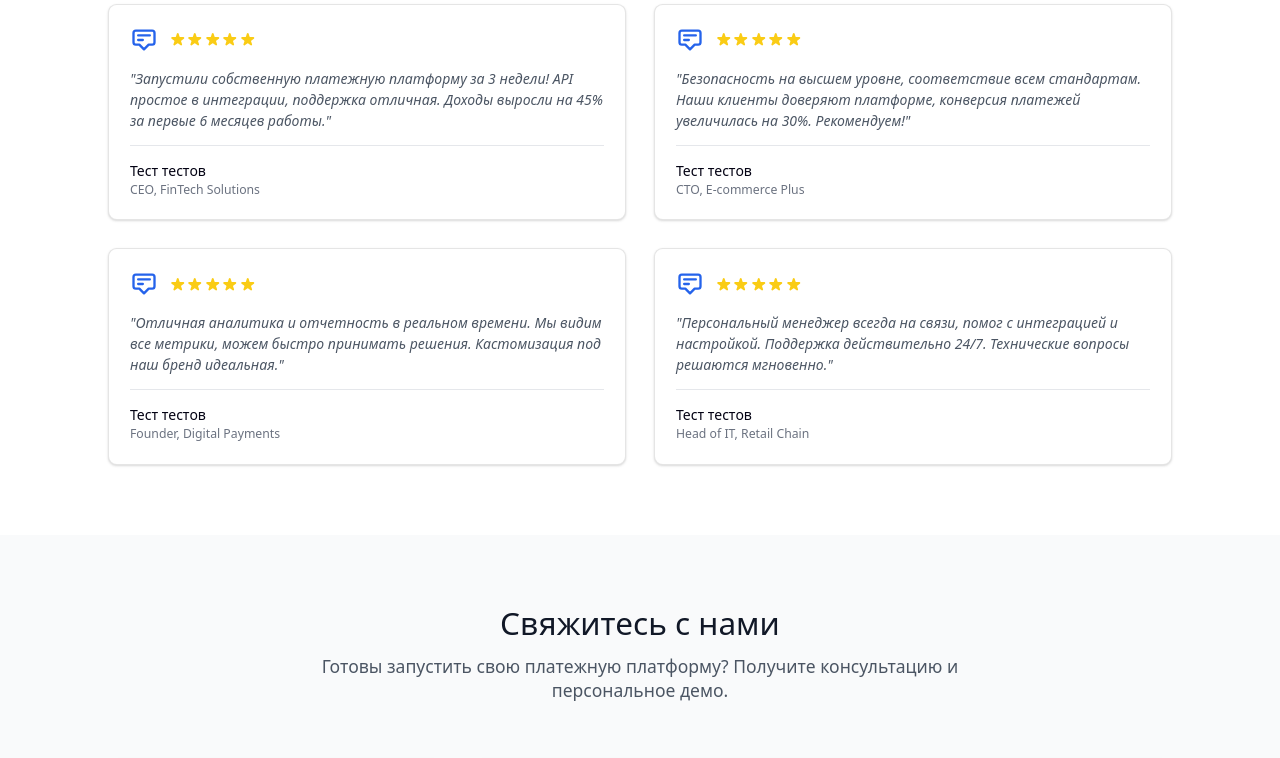
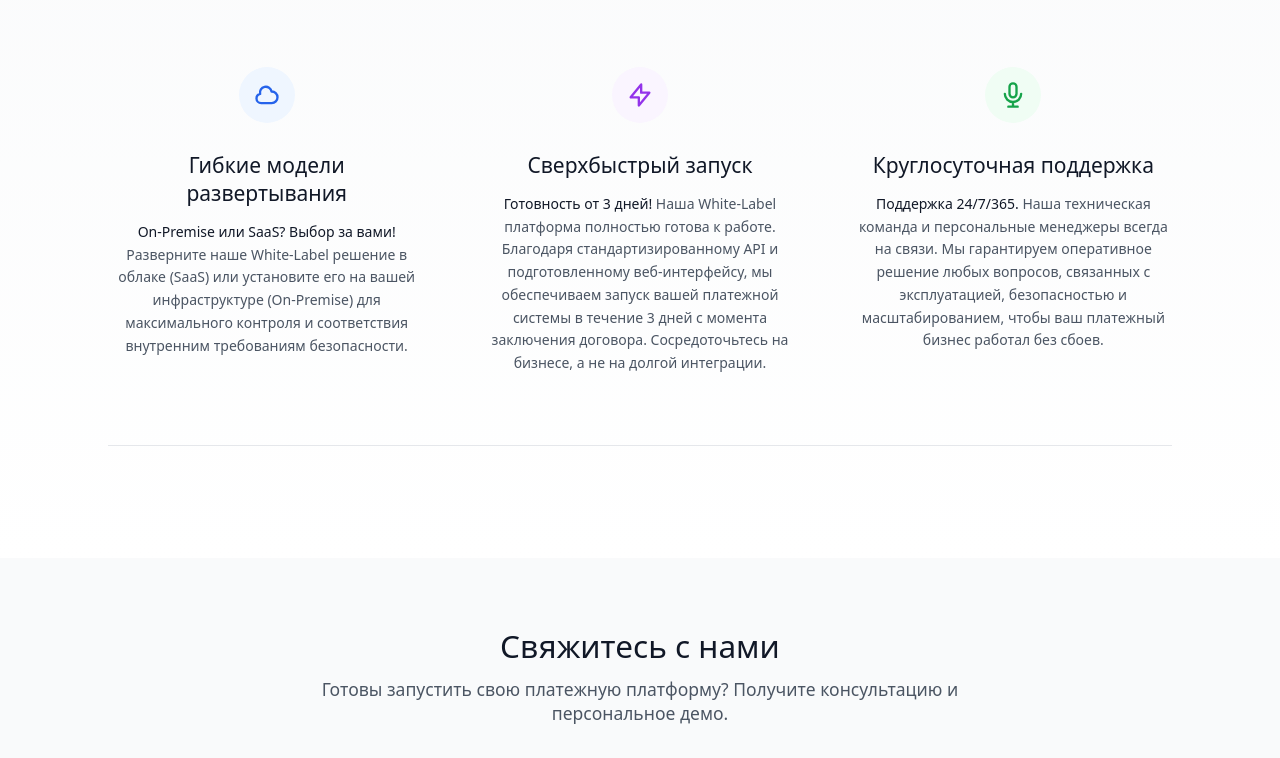
Before and after one commit to nmukhamedali-hash/saas-payment, a plain HTML site: page 4.html in a window 1280 px wide. Shown: the part 6850-7608 px from the top of the page. Drawn offline with nearby package versions, Linux system fonts and the light colour scheme.

Commit message:
Add block

```diff
--- a/4.html
+++ b/4.html
@@ -1892,6 +1892,77 @@
                 </div>
             </section>
 
+            <section id="onepay" class="py-32 bg-gradient-to-b from-gray-50 to-white">
+                <div class="max-w-7xl mx-auto px-4 sm:px-6 lg:px-8">
+                    <!-- Header -->
+                    <div class="text-center mb-20">
+                        <h2 class="text-5xl md:text-6xl lg:text-7xl text-gray-900 mb-4">
+                            ONEPAY
+                        </h2>
+                        <p class="text-xl md:text-2xl text-gray-500">
+                            Гибкость, Скорость, Надежность
+                        </p>
+                    </div>
+
+                    <!-- Features Grid -->
+                    <div class="grid md:grid-cols-3 gap-12 lg:gap-16">
+                        <!-- Гибкие модели -->
+                        <div class="group">
+                            <div class="mb-8 flex justify-center">
+                                <div class="w-16 h-16 rounded-full bg-blue-50 flex items-center justify-center transition-colors hover:bg-blue-100">
+                                    <svg class="w-8 h-8 text-blue-600" fill="none" stroke="currentColor" viewBox="0 0 24 24">
+                                        <path stroke-linecap="round" stroke-linejoin="round" stroke-width="2" d="M3 15a4 4 0 004 4h9a5 5 0 10-.1-9.999 5.002 5.002 0 10-9.78 2.096A4.001 4.001 0 003 15z"></path>
+                                    </svg>
+                                </div>
+                            </div>
+                            <h3 class="text-2xl text-gray-900 mb-4 text-center">
+                                Гибкие модели развертывания
+                            </h3>
+                            <p class="text-gray-600 leading-relaxed text-center">
+                                <span class="text-gray-900">On-Premise или SaaS? Выбор за вами!</span> Разверните наше White-Label решение в облаке (SaaS) или установите его на вашей инфраструктуре (On-Premise) для максимального контроля и соответствия внутренним требованиям безопасности.
+                            </p>
+                        </div>
+
+                        <!-- Сверхбыстрый запуск -->
+                        <div class="group">
+                            <div class="mb-8 flex justify-center">
+                                <div class="w-16 h-16 rounded-full bg-purple-50 flex items-center justify-center transition-colors hover:bg-purple-100">
+                                    <svg class="w-8 h-8 text-purple-600" fill="none" stroke="currentColor" viewBox="0 0 24 24">
+                                        <path stroke-linecap="round" stroke-linejoin="round" stroke-width="2" d="M13 10V3L4 14h7v7l9-11h-7z"></path>
+                                    </svg>
+                                </div>
+                            </div>
+                            <h3 class="text-2xl text-gray-900 mb-4 text-center">
+                                Сверхбыстрый запуск
+                            </h3>
+                            <p class="text-gray-600 leading-relaxed text-center">
+                                <span class="text-gray-900">Готовность от 3 дней!</span> Наша White-Label платформа полностью готова к работе. Благодаря стандартизированному API и подготовленному веб-интерфейсу, мы обеспечиваем запуск вашей платежной системы в течение 3 дней с момента заключения договора. Сосредоточьтесь на бизнесе, а не на долгой интеграции.
+                            </p>
+                        </div>
+
+                        <!-- Круглосуточная поддержка -->
+                        <div class="group">
+                            <div class="mb-8 flex justify-center">
+                                <div class="w-16 h-16 rounded-full bg-green-50 flex items-center justify-center transition-colors hover:bg-green-100">
+                                    <svg class="w-8 h-8 text-green-600" fill="none" stroke="currentColor" viewBox="0 0 24 24">
+                                        <path stroke-linecap="round" stroke-linejoin="round" stroke-width="2" d="M19 11a7 7 0 01-7 7m0 0a7 7 0 01-7-7m7 7v4m0 0H8m4 0h4m-4-8a3 3 0 01-3-3V5a3 3 0 116 0v6a3 3 0 01-3 3z"></path>
+                                    </svg>
+                                </div>
+                            </div>
+                            <h3 class="text-2xl text-gray-900 mb-4 text-center">
+                                Круглосуточная поддержка
+                            </h3>
+                            <p class="text-gray-600 leading-relaxed text-center">
+                                <span class="text-gray-900">Поддержка 24/7/365.</span> Наша техническая команда и персональные менеджеры всегда на связи. Мы гарантируем оперативное решение любых вопросов, связанных с эксплуатацией, безопасностью и масштабированием, чтобы ваш платежный бизнес работал без сбоев.
+                            </p>
+                        </div>
+                    </div>
+
+                    <!-- Divider Line -->
+                    <div class="mt-20 border-t border-gray-200"></div>
+                </div>
+            </section>
+
             <!-- <section id="blog" class="py-20 bg-gradient-to-b from-white to-gray-50">
                 <div class="max-w-6xl mx-auto px-4 sm:px-6 lg:px-8">
                     <div class="bg-white rounded-2xl shadow-2xl overflow-hidden border border-gray-100">
@@ -2085,7 +2156,7 @@
             </section> -->
 
             <!-- Testimonials Section -->
-            <section class="py-20 bg-white">
+            <!-- <section class="py-20 bg-white">
                 <div class="max-w-7xl mx-auto px-4 sm:px-6 lg:px-8">
                     <div class="text-center mb-16">
                         <h2 class="text-3xl lg:text-4xl text-gray-900 mb-4">
@@ -2098,7 +2169,6 @@
                     </div>
 
                     <div class="grid grid-cols-1 md:grid-cols-2 gap-8">
-                        <!-- Testimonial 1 -->
                         <div class="card">
                             <div class="card-content p-6">
                                 <div class="flex items-center mb-4">
@@ -2175,7 +2245,6 @@
                             </div>
                         </div>
 
-                        <!-- Testimonial 2 -->
                         <div class="card">
                             <div class="card-content p-6">
                                 <div class="flex items-center mb-4">
@@ -2252,7 +2321,6 @@
                             </div>
                         </div>
 
-                        <!-- Testimonial 3 -->
                         <div class="card">
                             <div class="card-content p-6">
                                 <div class="flex items-center mb-4">
@@ -2329,7 +2397,6 @@
                             </div>
                         </div>
 
-                        <!-- Testimonial 4 -->
                         <div class="card">
                             <div class="card-content p-6">
                                 <div class="flex items-center mb-4">
@@ -2407,7 +2474,7 @@
                         </div>
                     </div>
                 </div>
-            </section>
+            </section> -->
 
 
 
```
